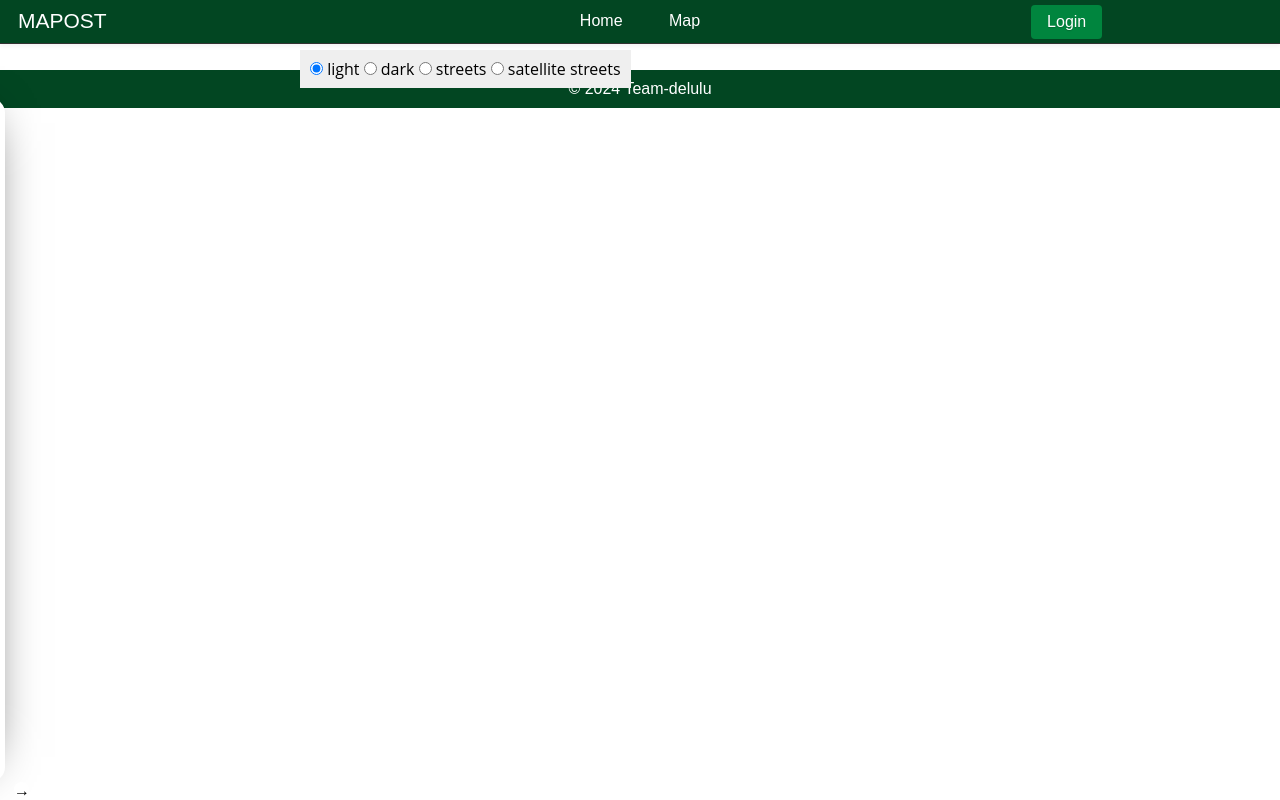
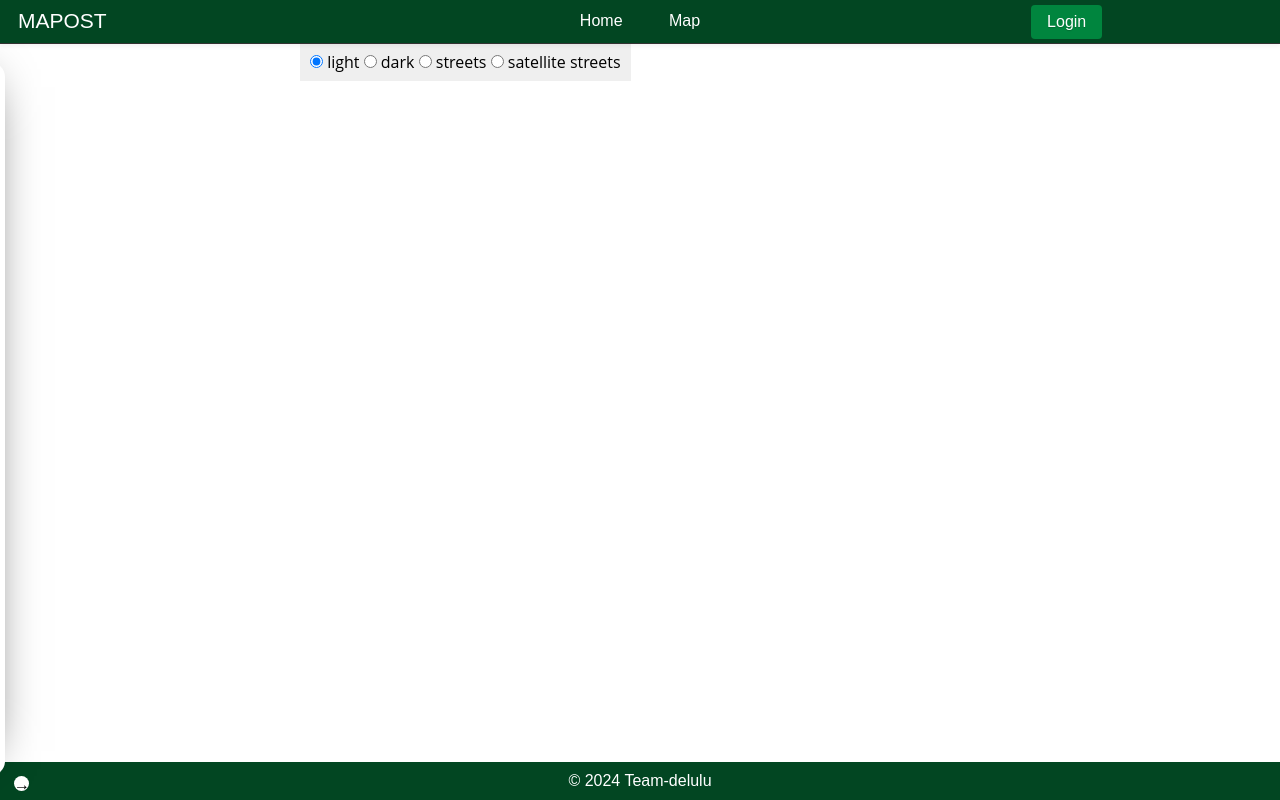
Before and after one commit to Dav0M/mapost, a Flask app: page /map in a window 1280 px wide. Run offline with Flask 3, Linux system fonts and the light colour scheme; parts of the project's set-up code (start-up, migrations or seed data) failed here and were passed over; some libraries are stand-ins or nearby versions.

Commit message:
Adjusted map page layout; Updated title and icon

```diff
--- a/static/css/header.css
+++ b/static/css/header.css
@@ -12,6 +12,7 @@
     background-color: var(--hover-green);
     position: fixed;
     width: 100%;
+    height: 43px;
     z-index: 1000;
     box-shadow: 0 2px 4px rgba(0, 0, 0, .05);
 }
@@ -58,11 +59,11 @@
 
 .pure-menu-children {
     background-color: var(--main-green);
+    border-radius: 4px;
 }
 
 .pure-menu-children .pure-menu-link {
     background-color: var(--main-green);
-    padding: 5px 10px;
     border-radius: 4px;
 }
 
@@ -73,8 +74,22 @@
     color: #ffffff;
 }
 
+html,
+body {
+    height: 100%;
+    margin: 0;
+}
+
+body {
+    display: flex;
+    flex-direction: column;
+    justify-content: space-between;
+}
+
 .content {
-    padding-top: 50px;
+    flex: 1;
+    padding-top: 43px;
+    background-color: transparent;
 }
 
 .template-footer {
--- a/static/css/map.css
+++ b/static/css/map.css
@@ -8,10 +8,10 @@
 
 #map {
     position: absolute;
-    top: 10%;
+    top: 43px;
     bottom: 0;
     width: 100%;
-    height: 90%;
+    height: 94%;
 }
 
 #basemap-menu {
--- a/templates/create.html
+++ b/templates/create.html
@@ -1,7 +1,7 @@
 {% extends "header_template.html" %}
 {% block head %}
   {{ super() }}
-  <title>Create a Post</title>
+  <title>MAPOST | Create a Post</title>
   <link rel="stylesheet" href="/static/css/create.css">
   <script src="/static/js/location.js"></script>
 {% endblock %}
--- a/templates/edit_post.html
+++ b/templates/edit_post.html
@@ -1,7 +1,7 @@
 {% extends "header_template.html" %}
 {% block head %}
   {{ super() }}
-  <title>Edit Post</title>
+  <title>MAPOST | Edit Post</title>
   <script src="/static/js/location.js"></script>
 {% endblock %}
 {% block content %}
--- a/templates/header_template.html
+++ b/templates/header_template.html
@@ -7,6 +7,7 @@
   <link rel="stylesheet" href="https://cdn.jsdelivr.net/npm/purecss@3.0.0/build/pure-min.css"
     integrity="sha384-X38yfunGUhNzHpBaEBsWLO+A0HDYOQi8ufWDkZ0k9e0eXz/tH3II7uKZ9msv++Ls" crossorigin="anonymous">
   <link rel="stylesheet" href="/static/css/header.css">
+  <link rel="icon" sizes="48x48" type="image/png" href="/static/imgs/main.png">
   {% endblock %}
 </head>
 
--- a/templates/home.html
+++ b/templates/home.html
@@ -1,7 +1,7 @@
 {% extends "header_template.html" %}
 {% block head %}
 {{ super() }}
-<title>Website Home</title>
+<title>MAPOST | Home</title>
 <link rel="stylesheet" href="/static/css/feed.css">
 <script src="/static/js/home.js"></script>
 <script src="/static/js/search.js" async></script>
--- a/templates/map_main.html
+++ b/templates/map_main.html
@@ -1,7 +1,6 @@
 {% extends "header_template.html" %}
 {% block head %} {{ super() }}
-<title>Offset the vanishing point using
-    padding</title>
+<title>MAPOST | See posts on Maps</title>
 <meta name="viewport" content="initial-scale=1,maximum-scale=1,user-scalable=no">
 <link href="https://api.mapbox.com/mapbox-gl-js/v3.1.2/mapbox-gl.css" rel="stylesheet">
 <link href="https://api.mapbox.com/mapbox-gl-js/v3.0.1/mapbox-gl.css" rel="stylesheet">
--- a/templates/user_home.html
+++ b/templates/user_home.html
@@ -1,7 +1,7 @@
 {% extends "header_template.html" %}
 {% block head %}
   {{ super() }}
-  <title> {{ user.name }}'s Profile </title>
+  <title>MAPOST | {{ user.name }}'s Profile </title>
   <link rel="stylesheet" href="/static/css/user_home.css">
   <script src="/static/js/delete.js"></script>
 {% endblock %}
```
Also changed, not shown: static/imgs/main.png (added).
